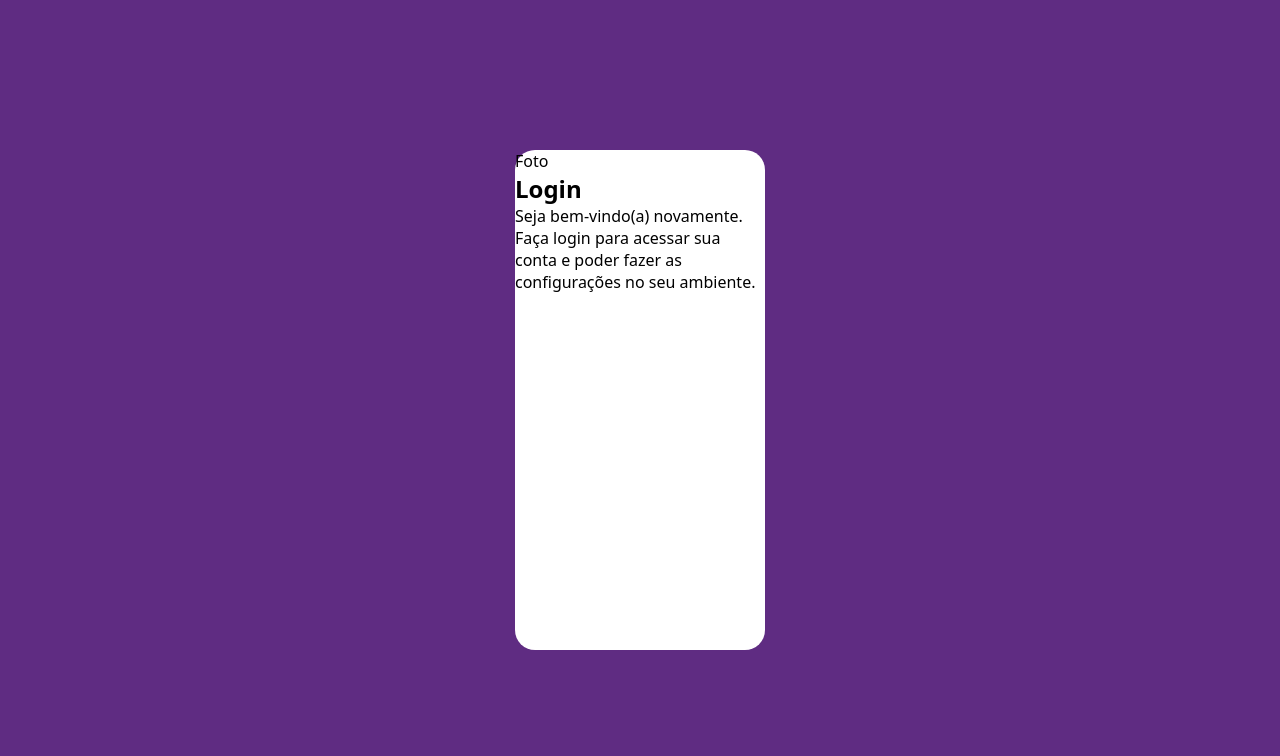
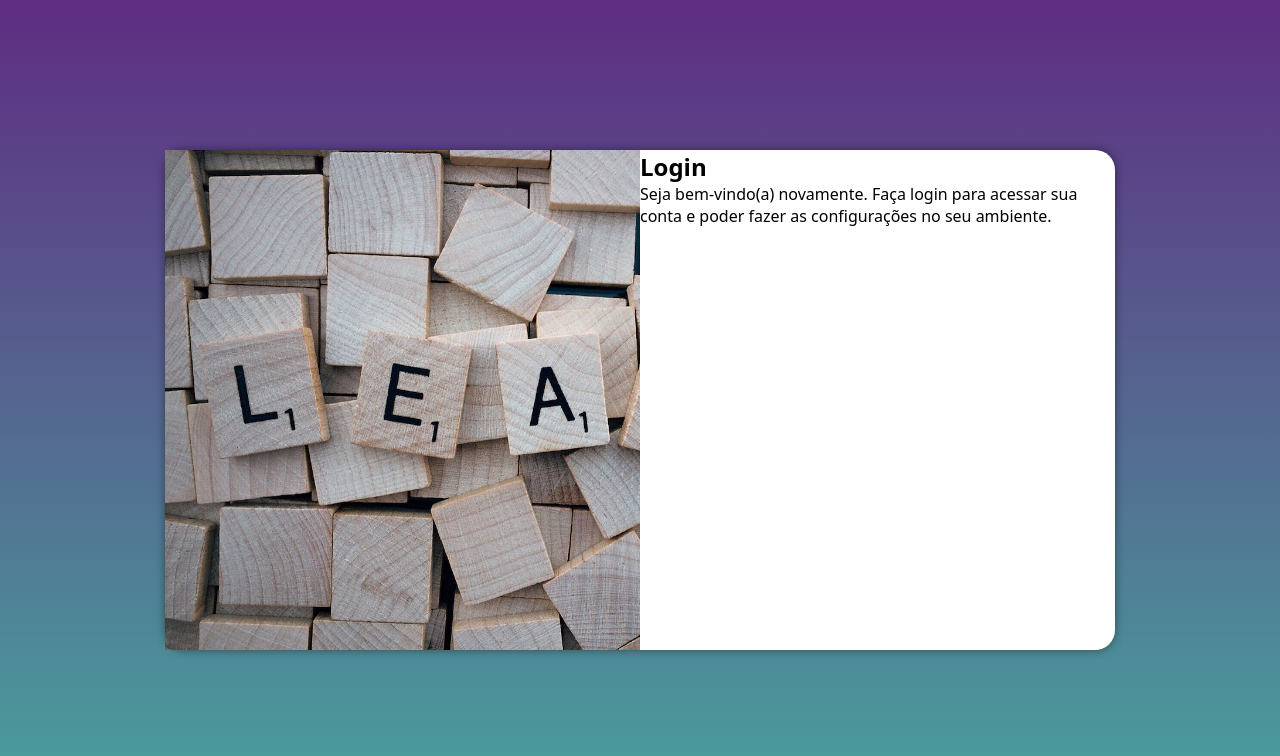
Before and after one commit to ASFDGSDJKHJSDJK/projeto-login, a plain HTML site: page index.html in a window 1280 px wide. Drawn offline with Linux system fonts and the light colour scheme.

Commit message:
media-queries para outras telas

```diff
--- /dev/null
+++ b/estilos/media-query.css
@@ -0,0 +1,55 @@
+@charset "UTF-8";
+
+/*Todas a demais mídias*/
+
+/*Typical Device Breakpoints*
+--------------------------------
+Pequenas telas: até 600px
+Celular: de 600px ate 768px
+tablet: 768px ate 992px
+Desktop: 992px ate 1200px
+Grandes telas: acima de 1200px
+*/
+
+@media screen and (min-width: 768px) and (max-width: 992px){
+
+    body{
+        background-image: linear-gradient(to top, #49a09d, #5f2c82);
+    }
+
+    section#login{
+        width: 80vw;
+    }
+
+    section#login > div#imagem{
+        float: left;
+        width: 30%;
+        height: 100%;
+    }
+
+    section#login > div#formulario{
+        float: right;
+        width: 70%;
+    }
+}
+
+@media screen and (min-width: 992px) {
+
+    body{
+        background-image: linear-gradient(to top, #49a09d, #5f2c82);
+    }
+
+    section#login{
+        width: 950px;
+    }
+    section#login >div#imagem{
+        float: left;
+        width: 50%;
+        height: 100%;
+    }
+
+    section#login > div#formulario{
+        float: right;
+        width:50% ;
+    }
+}
--- a/estilos/style.css
+++ b/estilos/style.css
@@ -30,10 +30,24 @@ section#login{
      top: 50%;
      left: 50%;
      transform: translate(-50%, -50%);
-
-
      background-color: white;
      width: 250px;
      height: 500px;
      border-radius: 20px;
+     box-shadow: 0px 0px 10px rgba(0, 0, 0, 0.450);
+
+     transition: width 0.3s, height 0.3s ;
+     transition-timing-function: ease;
 }
+
+section#login >div#imagem{
+     display: block;
+     background: #5f2c82 url(../imagens/pexels-pixabay-247819.jpg) no-repeat;
+     background-size: cover;
+     background-position: left bottom;
+     height: 200px;
+}
+
+     display: block;
+     padding: 10px;
+}
--- a/index.html
+++ b/index.html
@@ -6,12 +6,13 @@
     <meta name="viewport" content="width=device-width, initial-scale=1.0">
     <title>login</title>
     <link rel="stylesheet" href="estilos/style.css">
+    <link rel="stylesheet" href="estilos/media-query.css">
 </head>
 <body>
      <main>
         <section id="login">
             <div id="imagem">
-                Foto
+                <!--Aqui vai a imagem nas CSS-->
             </div>
             <div id="formulario">
                 <h1>Login</h1>
```
Also changed, not shown: imagens/pexels-designecologist-1779487.jpg (added), imagens/pexels-pixabay-247819.jpg (added).
